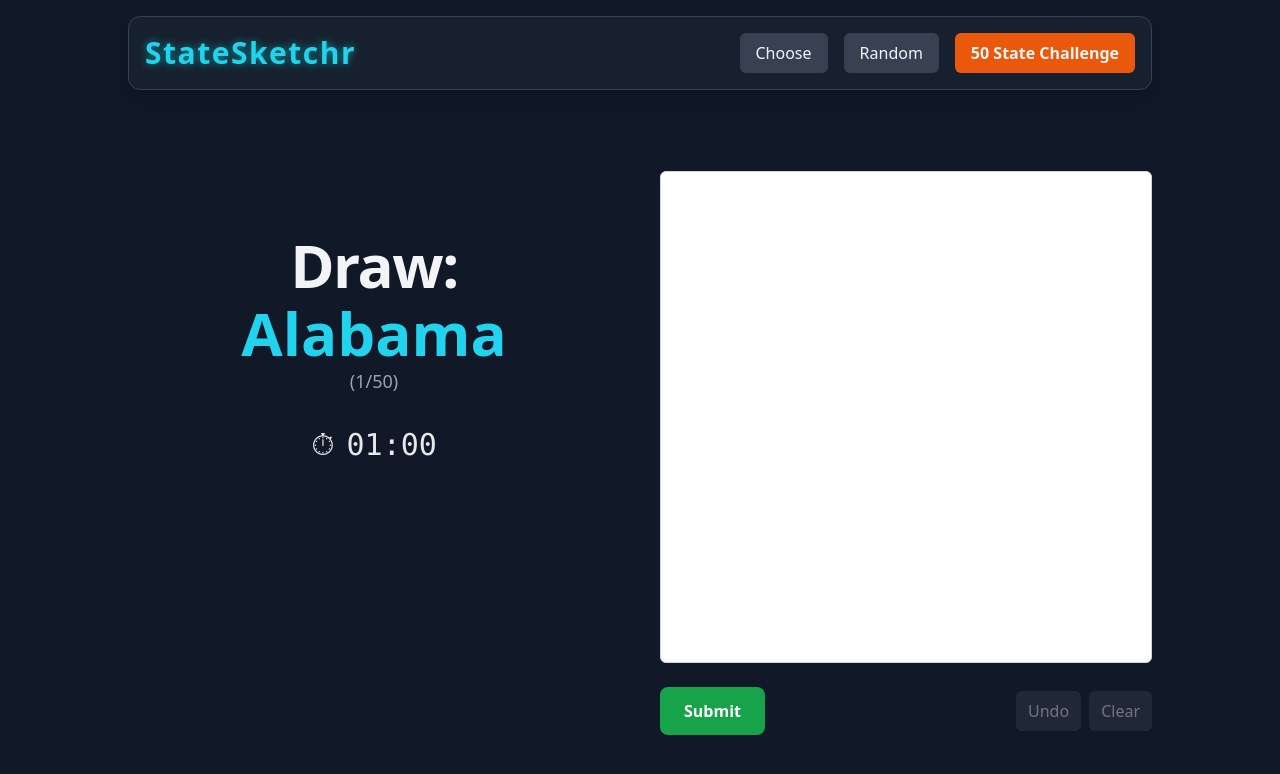
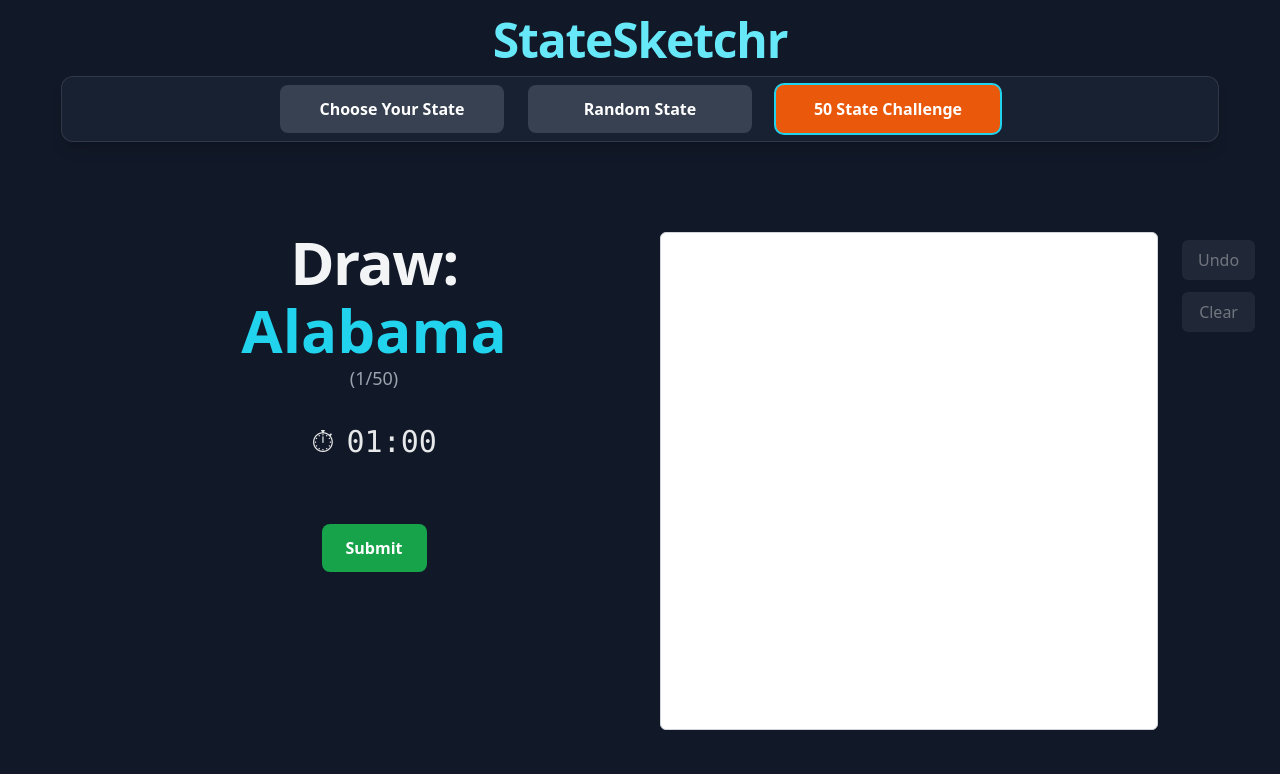
Before and after one commit to asignorelli/State-Sketchr, a React (Vite) app: page / in a window 1280 px wide. Both pictures are taken after a click on the button "50 State Challenge". Shown: the top 774 px of the page. Built offline with nearby package versions, Linux system fonts and the light colour scheme.

Commit message:
Fixed drawing page

```diff
--- a/components/Drawing.tsx
+++ b/components/Drawing.tsx
@@ -9,8 +9,7 @@ type Props = {
   challengeProgress?: { current: number; total: number };
 };
 
-// normalized points (0..1) so redraws are easy when the canvas resizes
-type NPoint = { x: number; y: number };
+type NPoint = { x: number; y: number };  // normalized 0..1
 type Stroke = NPoint[];
 
 const LINE_WIDTH = 4;
@@ -18,9 +17,8 @@ const LINE_CAP: CanvasLineCap = 'round';
 const LINE_JOIN: CanvasLineJoin = 'round';
 const INK_COLOR = '#000000';
 
-// square canvas + viewport cap so it always fits
-const MAX_VH = 0.62;   // canvas size <= 62% of viewport height
-const MIN_SIZE = 240;  // minimum square size
+const MAX_VH = 0.62;  // canvas size <= 62% of viewport height
+const MIN_SIZE = 240; // don't go smaller than this
 
 const Drawing: React.FC<Props> = ({
   stateName,
@@ -39,10 +37,15 @@ const Drawing: React.FC<Props> = ({
   const [secondsLeft, setSecondsLeft] = useState<number>(60);
   const [timerRunning, setTimerRunning] = useState<boolean>(false);
 
-  // ===== drawing helpers =====
+  // ---------- drawing helpers ----------
   const n2p = (pt: NPoint, w: number, h: number) => ({ x: pt.x * w, y: pt.y * h });
 
-  const drawStroke = (s: Stroke, ctx: CanvasRenderingContext2D, w: number, h: number) => {
+  const drawStroke = (
+    s: Stroke,
+    ctx: CanvasRenderingContext2D,
+    w: number,
+    h: number
+  ) => {
     if (!s.length) return;
     ctx.strokeStyle = INK_COLOR;
     ctx.lineWidth = LINE_WIDTH;
@@ -58,30 +61,36 @@ const Drawing: React.FC<Props> = ({
     ctx.stroke();
   };
 
-  const drawAll = (all: Stroke[], ctx: CanvasRenderingContext2D, w: number, h: number) => {
+  const drawAll = (
+    all: Stroke[],
+    ctx: CanvasRenderingContext2D,
+    w: number,
+    h: number
+  ) => {
     ctx.fillStyle = '#ffffff';
     ctx.fillRect(0, 0, w, h);
     for (const s of all) drawStroke(s, ctx, w, h);
   };
 
-  // ===== sizing / crisp scaling =====
+  // ---------- sizing / crisp scaling ----------
   const fitCanvas = useCallback(() => {
   const canvas = canvasRef.current;
-    const wrapper = wrapperRef.current;
-    if (!canvas || !wrapper) return;
+  if (!canvas) return;
 
-    const maxByWidth = Math.floor(wrapper.clientWidth);
+  // Square size: cap by viewport height and a sensible max width.
+  // This does NOT depend on wrapper width, so it won't grow under the button column.
+  const maxByWidth = Math.min(640, window.innerWidth - 48); // leave a little margin
   const maxByHeight = Math.floor(window.innerHeight * MAX_VH);
-    const size = Math.max(MIN_SIZE, Math.min(maxByWidth, maxByHeight)); // square
+  const size = Math.max(MIN_SIZE, Math.min(maxByWidth, maxByHeight));
 
-    // CSS size seen by the user
+  // CSS size
   canvas.style.width = `${size}px`;
   canvas.style.height = `${size}px`;
 
-    // backing pixels
-    const dpr = Math.max(1, Math.floor(window.devicePixelRatio || 1));
-    canvas.width = Math.floor(size * dpr);
-    canvas.height = Math.floor(size * dpr);
+  // Backing pixels for crispness
+  const dpr = window.devicePixelRatio || 1;
+  canvas.width = Math.round(size * dpr);
+  canvas.height = Math.round(size * dpr);
 
   const ctx = canvas.getContext('2d');
   if (!ctx) return;
@@ -89,23 +98,23 @@ const Drawing: React.FC<Props> = ({
   drawAll(strokes, ctx, size, size);
 }, [strokes]);
 
+
   useEffect(() => {
     fitCanvas();
 
     const ro = new ResizeObserver(() => fitCanvas());
     if (wrapperRef.current) ro.observe(wrapperRef.current);
 
-    window.addEventListener('resize', fitCanvas);
-    const id = window.setTimeout(fitCanvas, 0);
+    const onWinResize = () => fitCanvas();
+    window.addEventListener('resize', onWinResize);
 
     return () => {
       ro.disconnect();
-      window.removeEventListener('resize', fitCanvas);
-      window.clearTimeout(id);
+      window.removeEventListener('resize', onWinResize);
     };
   }, [fitCanvas]);
 
-  // ===== timer =====
+  // ---------- timer ----------
   useEffect(() => {
     if (!timerRunning) return;
     if (secondsLeft <= 0) return;
@@ -124,7 +133,7 @@ const Drawing: React.FC<Props> = ({
     setSecondsLeft(60);
   };
 
-  // ===== pointer events =====
+  // ---------- pointer events ----------
   const getNorm = (ev: React.PointerEvent<HTMLCanvasElement>) => {
     const canvas = canvasRef.current!;
     const rect = canvas.getBoundingClientRect();
@@ -150,6 +159,7 @@ const Drawing: React.FC<Props> = ({
     const updated = [...current, next];
     setCurrent(updated);
 
+    // incremental redraw with CSS pixels (ctx already scaled for DPR)
     const canvas = canvasRef.current!;
     const ctx = canvas.getContext('2d')!;
     const w = canvas.clientWidth;
@@ -174,7 +184,7 @@ const Drawing: React.FC<Props> = ({
   const onPointerCancel = () => endStroke();
   const onPointerLeave = () => endStroke();
 
-  // ===== actions =====
+  // ---------- actions ----------
   const handleUndo = () => {
     if (strokes.length === 0) return;
     const next = strokes.slice(0, -1);
@@ -218,11 +228,9 @@ const Drawing: React.FC<Props> = ({
 
   return (
     <div className="w-full">
-      {/* two-column layout: left = title/timer, right = canvas + buttons */}
       <div className="mx-auto w-full max-w-6xl grid gap-10 md:grid-cols-2 items-start">
         {/* LEFT PANEL */}
-        {/* LEFT PANEL */}
-<div className="order-2 md:order-1 flex flex-col items-center text-center mt-8 md:mt-16">
+        <div className="order-2 md:order-1 flex flex-col items-center text-center mt-0 md:mt-0">
           <h2 className="text-5xl md:text-6xl font-extrabold tracking-tight">
             Draw:
           </h2>
@@ -241,17 +249,28 @@ const Drawing: React.FC<Props> = ({
             <span role="img" aria-label="timer">⏱</span> {mm}:{ss}
           </div>
 
+          {/* Submit under timer */}
+          <button
+            onClick={handleSubmit}
+            disabled={isJudging}
+            className="mt-16 px-6 py-3 bg-green-600 text-white font-bold rounded-lg hover:bg-green-500 disabled:opacity-50"
+          >
+            {isJudging ? 'Judging…' : 'Submit'}
+          </button>
+
           {error && <p className="mt-4 text-red-400 text-sm">{error}</p>}
         </div>
 
-
-        {/* RIGHT PANEL */}
-        <div className="order-1 md:order-2 flex flex-col items-center">
-          {/* measure width only; canvas is the visible white square */}
-          <div ref={wrapperRef} className="w-full max-w-[640px] mx-auto">
+        {/* RIGHT PANEL (unchanged grid position) */}
+<div className="order-1 md:order-2">
+  {/* Canvas and vertical buttons in a row so nothing overlaps the canvas */}
+  <div className="flex items-start gap-6">
+    {/* Canvas box: flex-none so it never grows under the buttons */}
+    <div ref={wrapperRef} className="flex-none">
+      <div className="bg-white rounded-md shadow-inner border border-gray-300">
         <canvas
           ref={canvasRef}
-              className="block touch-none bg-white rounded-md border border-gray-300 shadow-inner"
+          className="block touch-none rounded-md"
           onPointerDown={onPointerDown}
           onPointerMove={onPointerMove}
           onPointerUp={onPointerUp}
@@ -259,20 +278,12 @@ const Drawing: React.FC<Props> = ({
           onPointerLeave={onPointerLeave}
         />
       </div>
+    </div>
 
-          {/* buttons under canvas */}
-          <div className="mt-6 w-full max-w-[640px] flex items-center justify-between">
+    {/* Button column: also flex-none, with a fixed-width feel */}
+    <div className="flex-none flex flex-col gap-3 pt-2">
       <button
-              onClick={handleSubmit}
-              disabled={isJudging}
-              className="px-6 py-3 bg-green-600 text-white font-bold rounded-lg hover:bg-green-500 disabled:opacity-50"
-            >
-              {isJudging ? 'Judging…' : 'Submit'}
-            </button>
-
-            <div className="flex gap-2">
-              <button
-                className="px-3 py-2 rounded-md bg-gray-700 text-white hover:bg-gray-600 disabled:opacity-40"
+        className="px-4 py-2 rounded-md bg-gray-700 text-white hover:bg-gray-600 disabled:opacity-40"
         onClick={handleUndo}
         disabled={isJudging || strokes.length === 0}
         title="Undo (Z)"
@@ -280,7 +291,7 @@ const Drawing: React.FC<Props> = ({
         Undo
       </button>
       <button
-                className="px-3 py-2 rounded-md bg-gray-700 text-white hover:bg-gray-600 disabled:opacity-40"
+        className="px-4 py-2 rounded-md bg-gray-700 text-white hover:bg-gray-600 disabled:opacity-40"
         onClick={handleClear}
         disabled={isJudging || (strokes.length === 0 && !current)}
         title="Clear (C)"
@@ -290,6 +301,7 @@ const Drawing: React.FC<Props> = ({
     </div>
   </div>
 </div>
+
       </div>
     </div>
   );
--- a/components/Header.tsx
+++ b/components/Header.tsx
@@ -1,33 +1,61 @@
+import React from "react";
+import { GameMode } from "../constants";
 
-import React from 'react';
-import { GameMode } from '../constants';
+type Props = {
+  onSelectMode: (mode: GameMode) => void;
+  onHomeClick?: () => void;
+};
 
-interface HeaderProps {
-  onSelectMode: (mode: GameMode) => void;
-  onHomeClick: () => void;
-}
+const Header: React.FC<Props> = ({ onSelectMode, onHomeClick }) => {
+  const baseBtn =
+    "w-full py-2 md:py-3 rounded-lg font-semibold text-white transition focus:outline-none focus:ring-2 focus:ring-cyan-400";
+  const grayBtn = `${baseBtn} bg-gray-700 hover:bg-gray-600`;
+  const orangeBtn = `${baseBtn} bg-orange-600 hover:bg-orange-500`;
 
-const Header: React.FC<HeaderProps> = ({ onSelectMode, onHomeClick }) => {
 return (
-    <header className="w-full max-w-5xl p-4 bg-gray-800/50 rounded-xl shadow-lg border border-gray-700">
-      <div className="flex justify-between items-center">
-        <h1
+  <header className="w-full pt-0 pb-1">
+    {/* Title (bigger, no glow) */}
+    <div className="max-w-6xl mx-auto text-center">
+      <button
+        type="button"
         onClick={onHomeClick}
-          className="text-3xl font-bold text-cyan-400 cursor-pointer tracking-wider"
-          style={{ textShadow: '0 0 8px rgba(0, 255, 255, 0.5)' }}
+        aria-label="Go to home"
+        className="text-5xl md:text-5xl leading-none font-extrabold tracking-tight text-cyan-300"
       >
         StateSketchr
-        </h1>
-        <nav className="flex items-center space-x-4">
-          <button onClick={() => onSelectMode(GameMode.Choose)} className="px-4 py-2 rounded-md bg-gray-700 hover:bg-cyan-600 transition-colors duration-200">
-            Choose
       </button>
-          <button onClick={() => onSelectMode(GameMode.Random)} className="px-4 py-2 rounded-md bg-gray-700 hover:bg-cyan-600 transition-colors duration-200">
-            Random
+    </div>
+
+      {/* Mini-nav bar: wider background, same button sizes */}
+      <div className="mt-3 mx-auto w-[94%] max-w-7xl px-2">
+        <nav className="bg-slate-800/60 border border-white/10 rounded-xl shadow-lg px-6 py-2">
+          <div className="flex items-center justify-center gap-6">
+            {/* Fixed widths keep the buttons the same size even as the bar widens */}
+            <div className="w-48 md:w-56">
+              <button
+                className={grayBtn}
+                onClick={() => onSelectMode(GameMode.Choose)}
+              >
+                Choose Your State
               </button>
-          <button onClick={() => onSelectMode(GameMode.Challenge)} className="px-4 py-2 rounded-md bg-orange-600 hover:bg-orange-500 transition-colors duration-200 font-semibold">
+            </div>
+            <div className="w-48 md:w-56">
+              <button
+                className={grayBtn}
+                onClick={() => onSelectMode(GameMode.Random)}
+              >
+                Random State
+              </button>
+            </div>
+            <div className="w-48 md:w-56">
+              <button
+                className={orangeBtn}
+                onClick={() => onSelectMode(GameMode.Challenge)}
+              >
                 50 State Challenge
               </button>
+            </div>
+          </div>
         </nav>
       </div>
     </header>
```
Also changed, not shown: vite.config.ts (+10 -5 lines). Lines whose indentation alone changed are shown as unchanged.
